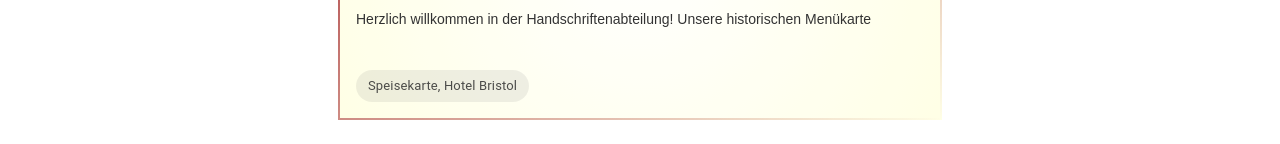
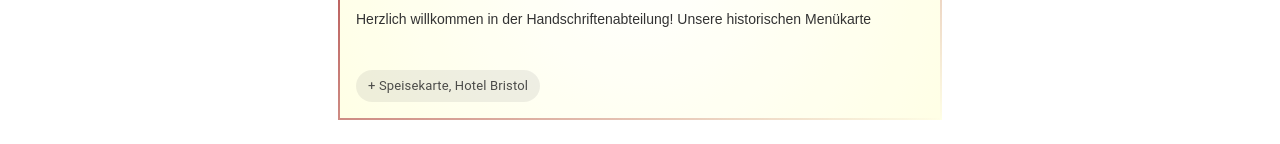
Before and after one commit to clio001/project-sodh, a Next.js app: page /main in a window 1280 px wide. Both pictures are taken after a click on the element "Ja, zeige mir bitte, wie ich die Karten finde!". Shown: the part 474-618 px from the top of the page. Built offline with nearby package versions, Linux system fonts and the light colour scheme.

Commit message:
added item addition to inventory in scene 2

```diff
--- a/app/components/ContextProvider.jsx
+++ b/app/components/ContextProvider.jsx
@@ -15,7 +15,10 @@ export const ContextProvider = ({ children }) => {
     xp: 10,
     level: 1,
     scenesVisited: [1],
-    inventory: {},
+    inventory: {
+      items: [],
+      journalEntries: [],
+    },
   });
 
   //NOTE - Database state variables
--- a/app/main/page.jsx
+++ b/app/main/page.jsx
@@ -63,7 +63,21 @@ export default function Page() {
                       variant="body2"
                       sx={{ padding: "1rem" }}
                     >
-                      <Chip label={item.description} />
+                      <Chip
+                        label={"+ " + item.description}
+                        onClick={() => {
+                          setPlayer({
+                            ...player,
+                            inventory: {
+                              items: [...player.inventory.items, item.ppn],
+                              journalEntries: [
+                                ...player.inventory.journalEntries,
+                              ],
+                            },
+                          });
+                          console.log(player.inventory);
+                        }}
+                      />
                     </Typography>
                   );
                 })}
--- a/public/dbs/db-scenes.json
+++ b/public/dbs/db-scenes.json
@@ -19,6 +19,7 @@
     "items": [
       {
         "id": 1,
+        "ppn": 132546788,
         "name": "Speisekarte",
         "description": "Speisekarte, Hotel Bristol",
         "type": "menucard"
```
